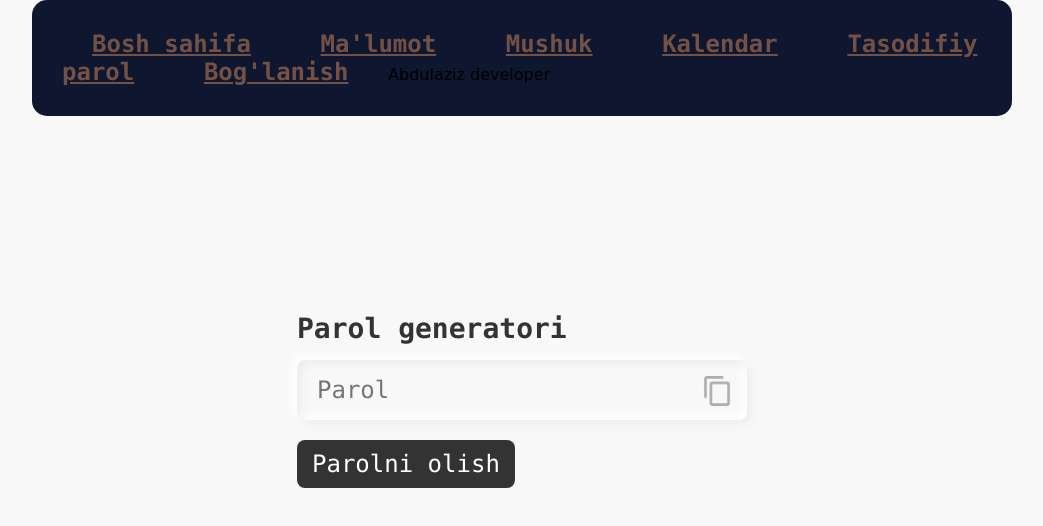
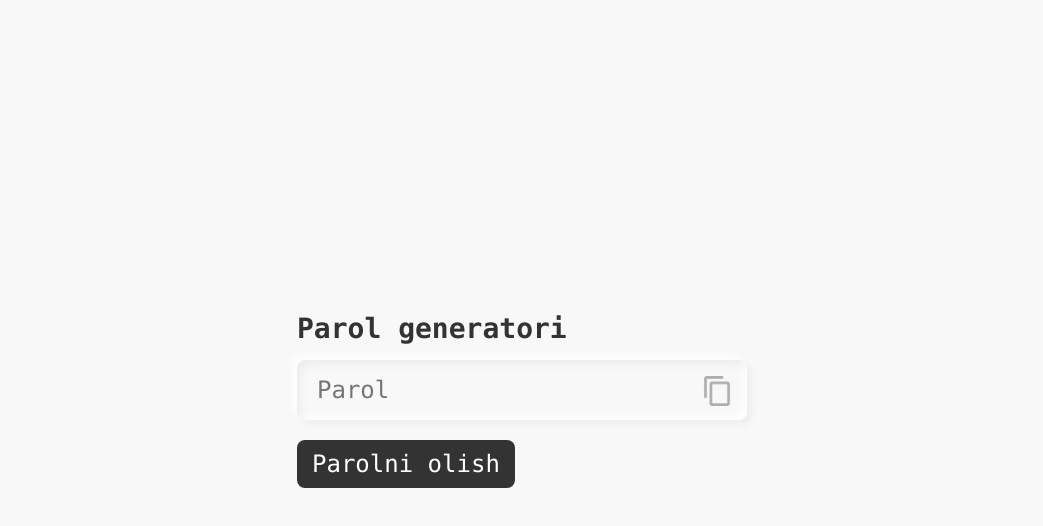
Before and after one commit to Abdulaziz20007/Parol, a plain HTML site: page index.html in a window 1280 px wide. Shown: the whole page, without its empty margins (118-1161 px from the left). Drawn offline with Linux system fonts and the light colour scheme.

Commit message:
Update index.html

```diff
--- a/index.html
+++ b/index.html
@@ -8,44 +8,7 @@
 </head>
 
 <body>
-  <div class="divbir">
-  <li><a href="https://shaxsiy.wixsite.com/home">Bosh sahifa</a></li>
-  <li><a href="https://shaxsiy.wixsite.com/home/ma-lumot">Ma'lumot</a></li>
-  <li><a href="https://shaxsiy-it.netlify.app/hostrider.com/index.html">Mushuk</a></li>
-  <li><a href="https://kalendar-clock.netlify.app/">Kalendar</a></li>
-  <li><a href="https://tasodifiy-parol.netlify.app/">Tasodifiy parol</a></li>
-  <li><a href="https://shaxsiy.wixsite.com/home">Bog'lanish</a></li>
-  <span style="font-family:marck script,cursive;">Abdulaziz developer</span>
-  </div>
-<style>
-.divbir
-{
-  background: #0F162F;
-  padding: 30px;
-  position: absolute;
-  top: 0px;
-  left: 150px;
-  right: 150px;
-  border-radius: 15px;
-}
-.divbir li
-{
-    list-style-type: none;
-    margin: 30px;
-    padding: 0;
-    display: inline;
-}
-.divbir li a
-{
-  color: #735245;
-  font-size: 24px;
-  font-weight: bold;
-}
-.divbir li a:hover
-{
-  color: white;
-}
-</style>
+
   <div class="inputbox">
     <h2>Parol generatori</h2>
     <input type="text" name="" placeholder="Parol" id="password" readonly="">
```
